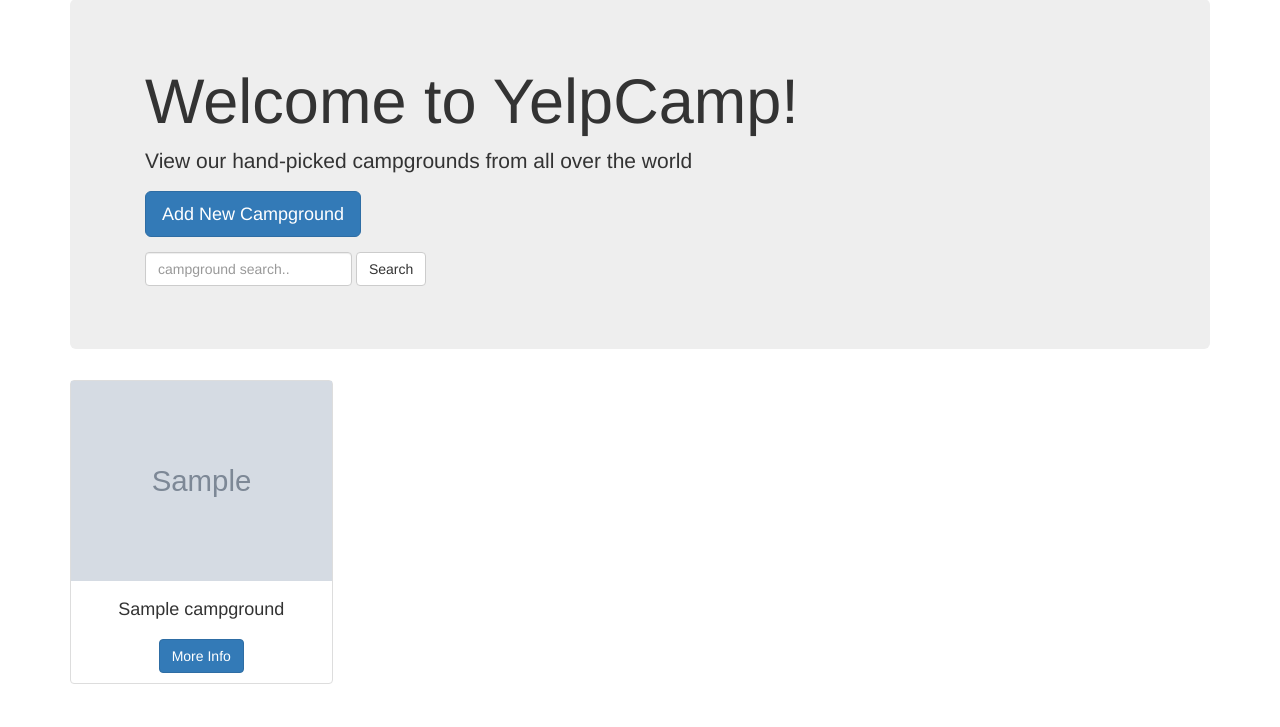
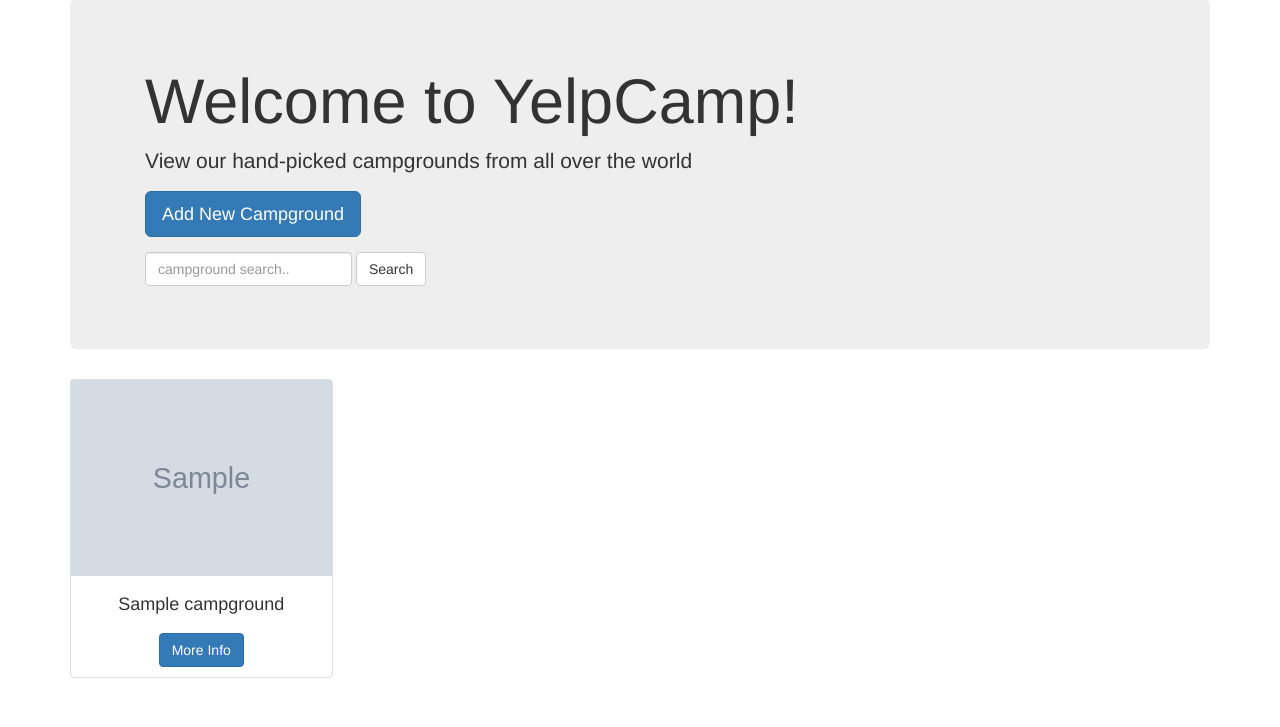
Before and after one commit to yuhuailin/YelpCampReact, a Node server app: page /campgrounds in a window 1280 px wide. Shown: the part 73-800 px from the top of the page. Run offline with Node 20, Linux system fonts and the light colour scheme; tables that the repository leaves empty hold one stand-in row (values such as "Sample post"); grey boxes marked "Sample" are stand-in pictures; some libraries are stand-ins or nearby versions.

Commit message:
fix some style

```diff
--- a/public/stylesheets/main.css
+++ b/public/stylesheets/main.css
@@ -1,8 +1,5 @@
 .images img{
     width: 100%;
-    height: 200px;
-    background-size: cover;
-    background-position: center center;
 }
 
 .thumbnail img{
--- a/views/campgrounds/index.ejs
+++ b/views/campgrounds/index.ejs
@@ -18,14 +18,15 @@
         </div>
     </header>
 
+    <div class="row text-center">
+        <% if(noMatch !== undefined) {%>
+        <h3><%= noMatch %></h3>
+        <% } %>
+    </div>
+
     <div class="row text-center" style="display:flex; flex-wrap:wrap;">
-        <div class="col-md-12">
-            <% if(noMatch !== undefined) {%>
-            <h3><%= noMatch %></h3>
-            <% } %>
-        </div>
         <% campgrounds.forEach(function(campground){ %>
-            <div class="col-md-3 col-sm-6">
+            <div class="col-md-3 col-sm-6 col-xs-12">
                 <div class="thumbnail">
                     <div class="images">
                         <img src="<%=campground.image%>">
```
